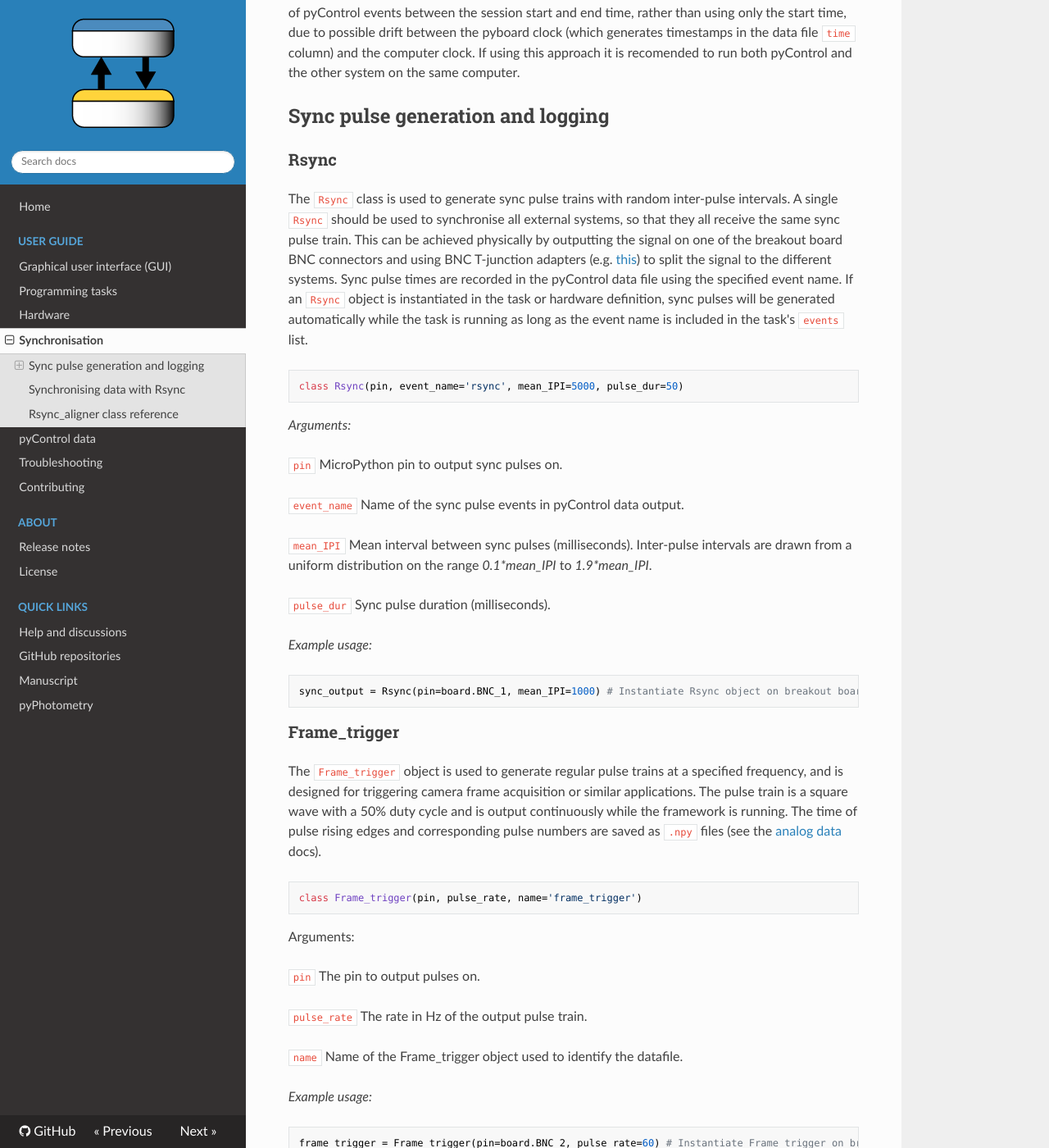
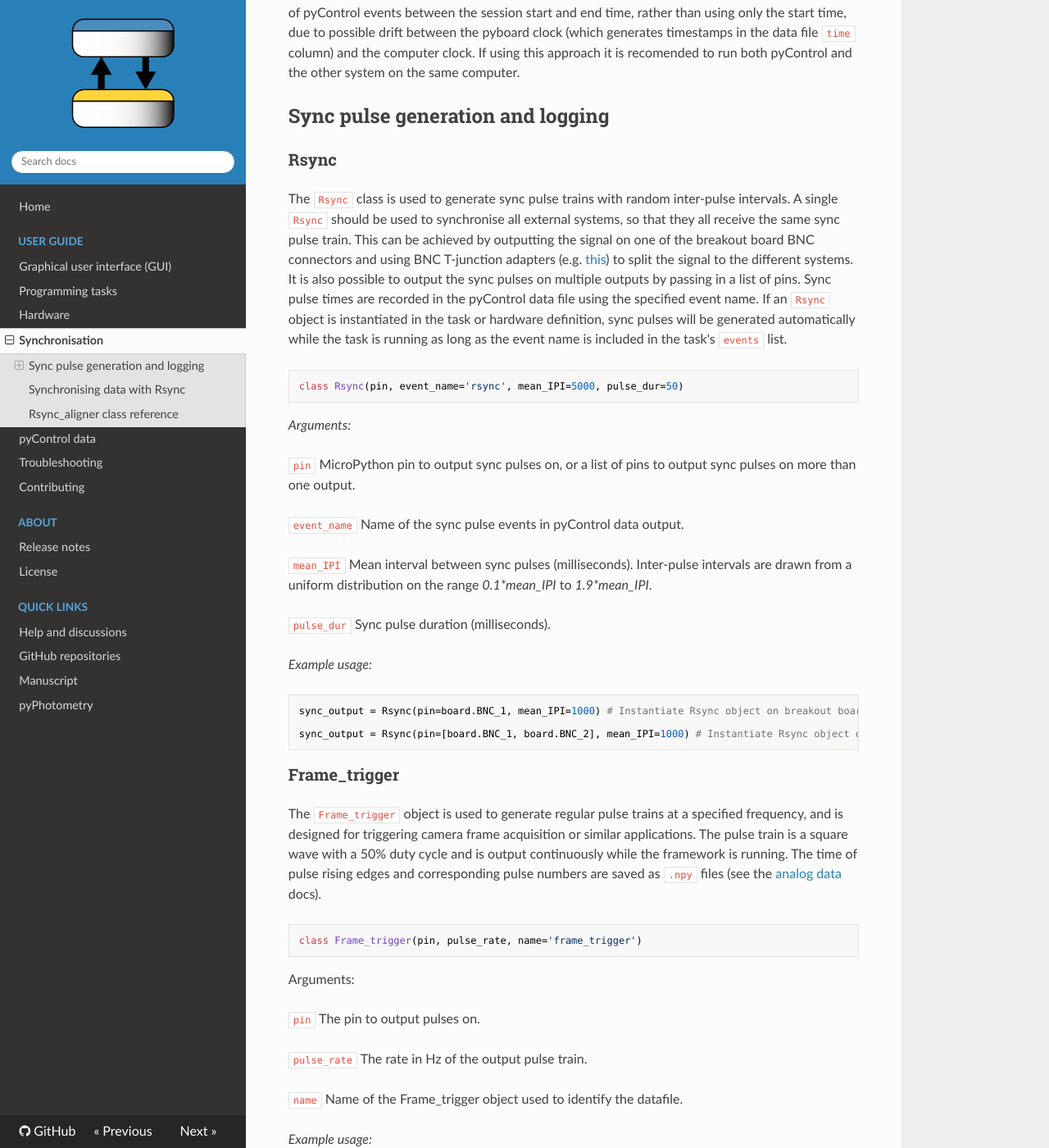
Before and after one commit to pyControl/docs, an MkDocs documentation site: the page built from docs/user-guide/synchronisation.md, in a window 1280 px wide and 1400 px high, scrolled down 1152 px. Shown: the whole window at 82% size. Built offline with MkDocs 1.6.1, drawn with Linux system fonts in a browser that asks for light colours; nearby versions of some CDN libraries.

Commit message:
Updated Rsync docs to discuss using more than one output.

````diff
--- a/docs/user-guide/synchronisation.md
+++ b/docs/user-guide/synchronisation.md
@@ -14,7 +14,7 @@ Some data acquisition systems record timestamps using the computer's clock.  If
 
 ### Rsync
 
- The `Rsync` class is used to generate sync pulse trains with random inter-pulse intervals.  A single `Rsync` should be used to synchronise all external systems, so that they all receive the same sync pulse train.  This can be achieved physically by outputting the signal on one of the breakout board BNC connectors and using BNC T-junction adapters (e.g. [this](https://cpc.farnell.com/pro-signal/psg08505/connector-bnc-t-50ohm/dp/CN21058)) to split the signal to the different systems. Sync pulse times are recorded in the pyControl data file using the specified event name.  If an `Rsync` object is instantiated in the task or hardware definition, sync pulses will be generated automatically while the task is running as long as the event name is included in the task's `events` list.
+ The `Rsync` class is used to generate sync pulse trains with random inter-pulse intervals.  A single `Rsync` should be used to synchronise all external systems, so that they all receive the same sync pulse train.  This can be achieved by outputting the signal on one of the breakout board BNC connectors and using BNC T-junction adapters (e.g. [this](https://cpc.farnell.com/pro-signal/psg08505/connector-bnc-t-50ohm/dp/CN21058)) to split the signal to the different systems.  It is also possible to output the sync pulses on multiple outputs by passing in a list of pins.  Sync pulse times are recorded in the pyControl data file using the specified event name.  If an `Rsync` object is instantiated in the task or hardware definition, sync pulses will be generated automatically while the task is running as long as the event name is included in the task's `events` list.
 
 ```python
 class Rsync(pin, event_name='rsync', mean_IPI=5000, pulse_dur=50)
@@ -22,7 +22,7 @@ class Rsync(pin, event_name='rsync', mean_IPI=5000, pulse_dur=50)
 
 *Arguments:*
 
-`pin` MicroPython pin to output sync pulses on.
+`pin` MicroPython pin to output sync pulses on, or a list of pins to output sync pulses on more than one output.
 
 `event_name` Name of the sync pulse events in pyControl data output.
 
@@ -34,6 +34,8 @@ class Rsync(pin, event_name='rsync', mean_IPI=5000, pulse_dur=50)
 
 ```python
 sync_output = Rsync(pin=board.BNC_1, mean_IPI=1000) # Instantiate Rsync object on breakout board BNC_1
+
+sync_output = Rsync(pin=[board.BNC_1, board.BNC_2], mean_IPI=1000) # Instantiate Rsync object on breakout board BNC_1 & BNC_2
 ```
 
 ### Frame_trigger
````
